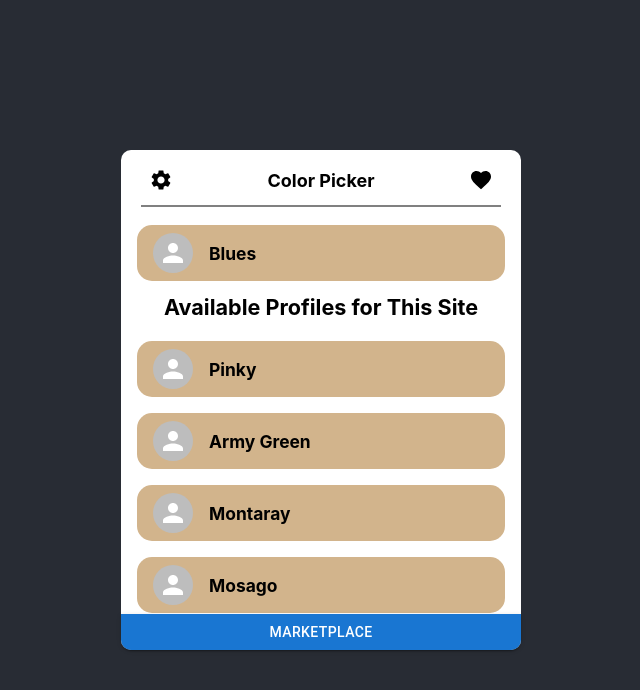
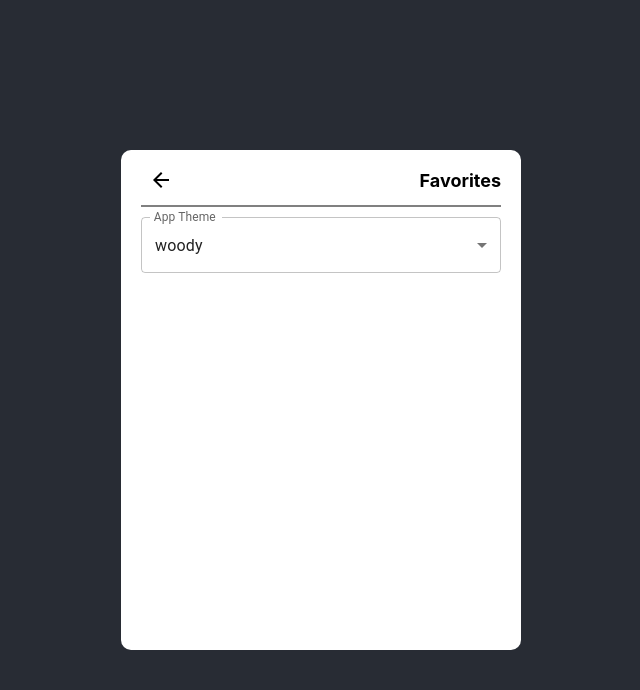
Before and after one commit to Clear1440/color-picker, a React (Create React App) app: page /settings in a window 1280 px wide. Shown: the top 690 px of the page, without its empty margins (319-959 px from the left). Built offline with nearby package versions, Linux system fonts and the light colour scheme.

Commit message:
implementing react router and settings page

```diff
--- a/package.json
+++ b/package.json
@@ -41,5 +41,8 @@
       "last 1 firefox version",
       "last 1 safari version"
     ]
+  },
+  "devDependencies": {
+    "react-router-dom": "^6.0.2"
   }
 }
--- a/src/App.js
+++ b/src/App.js
@@ -1,11 +1,11 @@
 import './App.css';
-import HomeScreen from './container/homescreen';
+import Routing from './components/router';
 
 function App() {
     return (
     <div className = "App" >
         <header className = "App-header" >
-            <HomeScreen />
+            <Routing/>
         </header>
     </div>
     );
--- a/src/components/navbar/index.js
+++ b/src/components/home-navbar/index.js
@@ -3,11 +3,13 @@ import FavoriteIcon from '@mui/icons-material/Favorite';
 import SettingsIcon from '@mui/icons-material/Settings';
 import "./navbar.scss";
 import { IconButton } from "@mui/material";
+import { useNavigate } from "react-router-dom";
 
-export const NavBar = () => {
+const NavBar = () => {
+    let navigate = useNavigate();
     return (
         <div className="navbar">
-            <IconButton onClick={() => console.log('go back settings')}>
+            <IconButton onClick={() => navigate('settings')}>
                 <SettingsIcon className="icon"/>
             </IconButton>
             <h6> Color Picker </h6>
@@ -17,3 +19,5 @@ export const NavBar = () => {
         </div >
     );
 }
+
+export default NavBar;
--- /dev/null
+++ b/src/components/router/index.js
@@ -0,0 +1,22 @@
+import HomeScreen from "../../container/homescreen";
+import SettingsScreen from "../../container/settingscreen";
+
+import {
+    BrowserRouter,
+    Routes,
+    Route
+  } from "react-router-dom";
+
+
+const Routing = () => {
+    return(
+        <BrowserRouter>
+            <Routes>
+                <Route path="/" element={<HomeScreen />} />
+                <Route path="settings" element={<SettingsScreen />} />
+            </Routes>
+        </BrowserRouter>
+    );
+}
+
+export default Routing;
--- /dev/null
+++ b/src/components/setting-navbar/index.js
@@ -0,0 +1,19 @@
+import React from "react"
+import "./navbar.scss";
+import { IconButton } from "@mui/material";
+import ArrowBackIcon from '@mui/icons-material/ArrowBack';
+import { useNavigate } from "react-router-dom";
+
+const NavBar = () => {
+    let navigate = useNavigate();
+    return (
+        <div className="navbar">
+            <IconButton onClick={() => navigate('/')}>
+                <ArrowBackIcon className="icon"/>
+            </IconButton>
+            <h6> Favorites </h6>
+        </div >
+    );
+}
+
+export default NavBar;
--- /dev/null
+++ b/src/components/setting-navbar/navbar.scss
@@ -0,0 +1,19 @@
+.navbar{
+    display: inline-flex;
+    justify-content: space-between;
+    align-content: center;
+    margin: 10px 20px;
+    padding-bottom: 5px;
+    border-bottom: 2px solid gray;
+
+    .icon {
+        color: black;
+    }
+
+    h6 {
+        margin: 0;
+        color: black;
+        align-self: center;
+        font-size: large;
+    }
+}
--- a/src/container/homescreen/index.js
+++ b/src/container/homescreen/index.js
@@ -7,9 +7,10 @@ import Avatar from '@mui/material/Avatar';
 import ListItemButton from "@mui/material/ListItemButton";
 import Button from "@mui/material/Button";
 //CUSTOM COMPONENTS
-import { NavBar } from "../../components/navbar";
+import NavBar from "../../components/home-navbar";
 //STYLES
 import "../../stylesheets/layout/page.scss"
+
 
 const HomeScreen = () => {
     const [items,setItems] = useState([
@@ -34,7 +35,7 @@ const HomeScreen = () => {
     }
 
     const clickHandlerSelected = id => {
-        console.log("route to settings page");
+        console.log('navigate to selected');
     }
 
     return (
--- /dev/null
+++ b/src/container/settingscreen/index.js
@@ -0,0 +1,49 @@
+//react
+import React from 'react';
+import NavBar from '../../components/setting-navbar';
+import Select from '@mui/material/Select'
+import FormControl from '@mui/material/FormControl'
+import { useState } from 'react';
+//styles
+import "./settingsStyles.scss";
+import "../../stylesheets/layout/page.scss"
+import { InputLabel } from '@mui/material';
+
+
+
+const SettingsScreen = () => {
+    const appStyles = [
+        {primaryColor: 'brown', secondaryColor: 'tan', name: 'woody', id: 1},
+        {primaryColor: 'violet', secondaryColor: 'yellow', name: 'neon', id: 2},
+    ]
+
+    const [editSettings, setEditSettings] = useState({
+        appTheme: 1
+    });
+
+    return(
+        <div className="page">
+            <NavBar />
+            <FormControl className='form'>
+                <InputLabel htmlFor="appTheme" shrink={true}>App Theme</InputLabel>
+                <Select
+                    id="demo-simple-select"
+                    value={editSettings.appTheme}
+                    native
+                    label="App Theme"
+                    name="App Theme"
+                    onChange={(e) =>
+                        setEditSettings({
+                            ...editSettings,
+                            appTheme: e.currentTarget.value
+                        })
+                    }
+                >
+                    {appStyles.map((option => <option value={option.id} key={option.id}>{option.name}</option>))}
+                </Select>
+            </FormControl>
+        </div>
+    )
+}
+
+export default SettingsScreen;
--- /dev/null
+++ b/src/container/settingscreen/settingsStyles.scss
@@ -0,0 +1,10 @@
+.MuiFormControl-root{
+    display: flex;
+    align-content: center;
+    justify-content: center;
+    padding: 0 20px !important;
+
+    .MuiInputLabel-root{
+        padding-left: 25px;
+    }
+}
```
Also changed, not shown: src/components/home-navbar/navbar.scss (renamed from src/components/navbar/navbar.scss).
